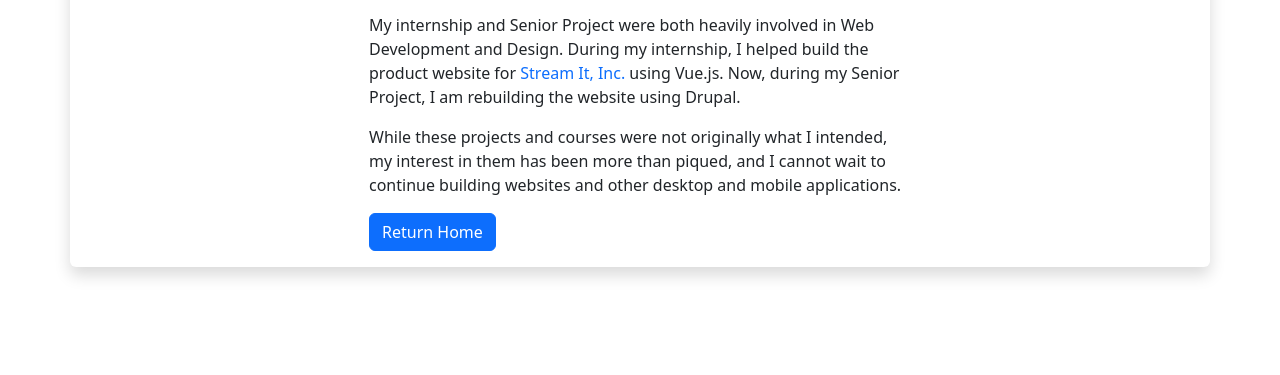
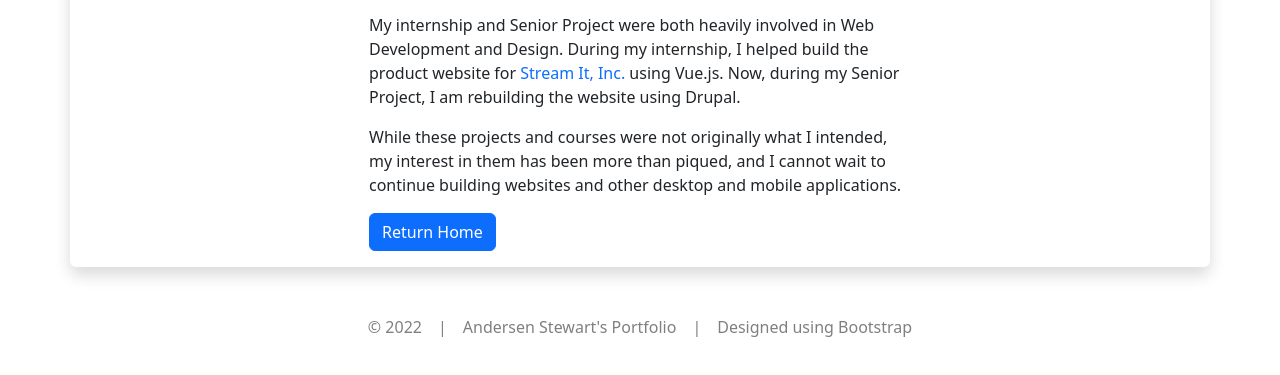
Before and after one commit to Android-JCPP-Servo/portfolio, a plain HTML site: page html/schooling.html in a window 1280 px wide. Shown: the part 457-832 px from the top of the page. Before the commit the page ends 800 px from the top, so only its background shows below. Drawn offline with nearby package versions, Linux system fonts and the light colour scheme.

Commit message:
Add copyright footer

```diff
--- a/html/schooling.html
+++ b/html/schooling.html
@@ -83,6 +83,15 @@
                 </div>
             </div>
         </div>
+        <footer>
+            <div class="container mb-5">
+                <div class="row">
+                    <div class="col-sm-12 text-center text-black-50">
+                        &copy; <script>document.write(/\d{4}/.exec(Date())[0])</script>&emsp;|&emsp;Andersen Stewart's Portfolio&emsp;|&emsp;Designed using Bootstrap
+                    </div>
+                </div>
+            </div>
+        </footer>
         <script src="https://cdn.jsdelivr.net/npm/bootstrap@5.2.0-beta1/dist/js/bootstrap.bundle.min.js" integrity="sha384-pprn3073KE6tl6bjs2QrFaJGz5/SUsLqktiwsUTF55Jfv3qYSDhgCecCxMW52nD2" crossorigin="anonymous"></script>
     </body>
 </body>
```
Also changed, not shown: html/volunteering.html (+9 -0 lines), html/work.html (+9 -0 lines), index.html (+9 -0 lines).
